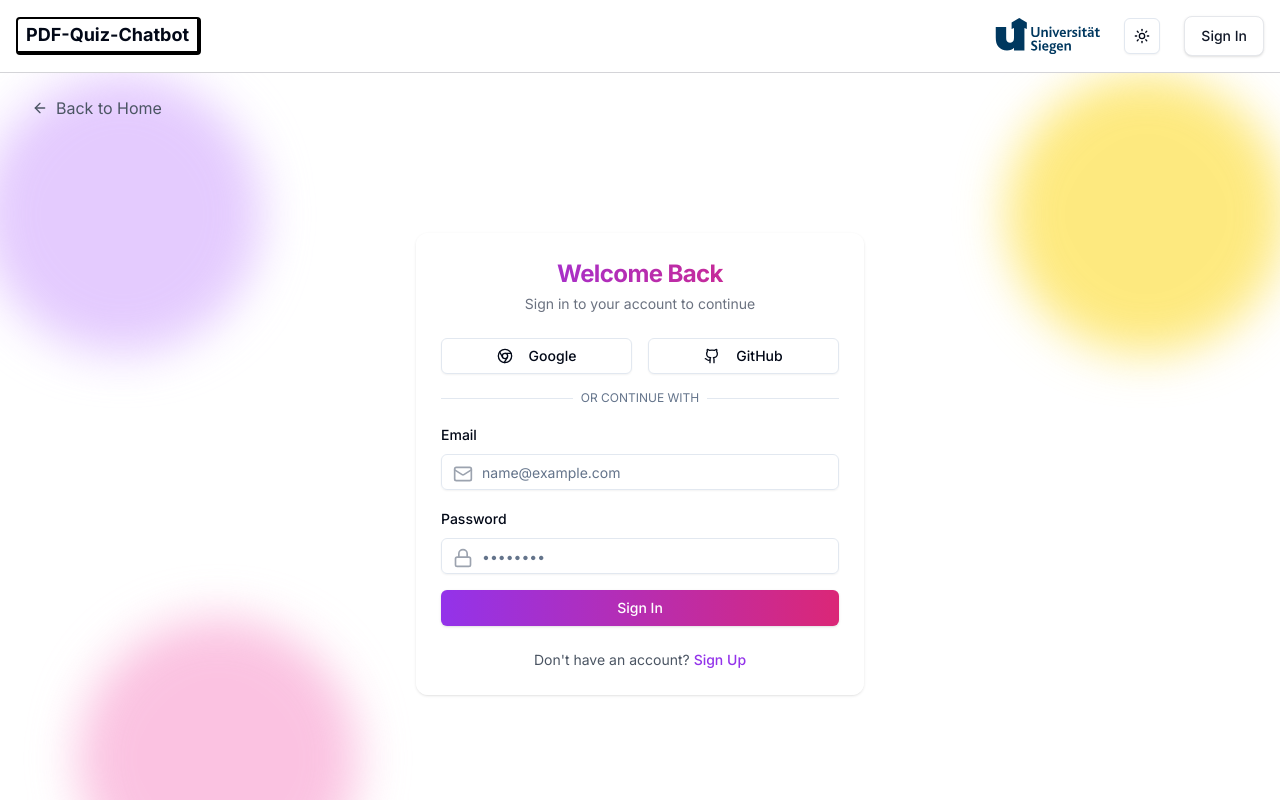
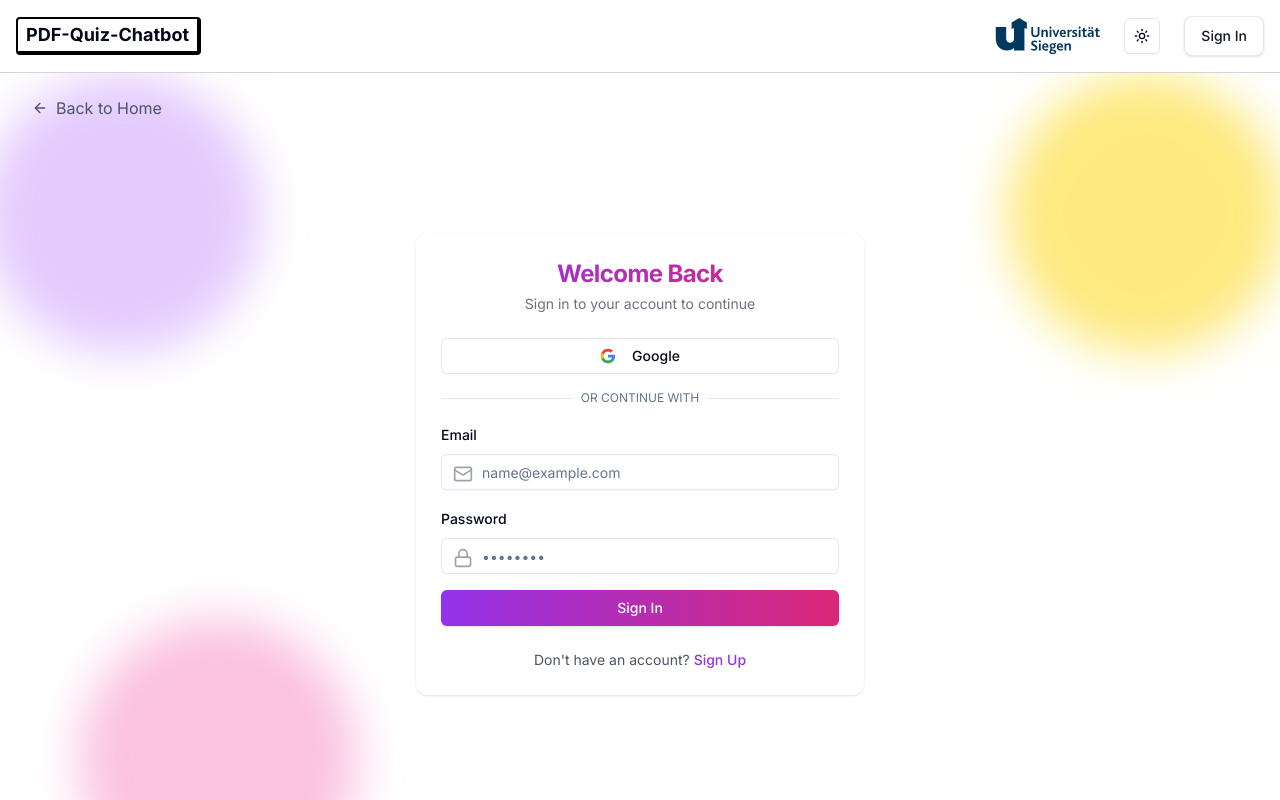
Before and after one commit to YounusEjazi/PDF-QUIZ-CHATBOT, a Next.js app in the folder pdf-quiz-chatbot/: page /auth/register in a window 1280 px wide. Shown: the top 800 px of the page. Built offline with nearby package versions, Linux system fonts and the light colour scheme; no server answers.

Commit message:
Refactor authentication page by removing GitHub sign-in button and replacing Google icon with an inline SVG for improved consistency and reduced dependencies.

```diff
--- a/pdf-quiz-chatbot/src/app/auth/register/page.tsx
+++ b/pdf-quiz-chatbot/src/app/auth/register/page.tsx
@@ -5,7 +5,7 @@
 import { signIn } from "next-auth/react";
 import axios from "axios";
 import { useTheme } from "next-themes";
-import { ArrowLeft, Mail, Lock, User, Github, Chrome } from "lucide-react";
+import { ArrowLeft, Mail, Lock, User } from "lucide-react";
 import Link from "next/link";
 
 import {
@@ -72,9 +72,6 @@
     signIn("google", { callbackUrl: "/dashboard" });
   };
 
-  const handleGithubSignIn = () => {
-    signIn("github", { callbackUrl: "/dashboard" });
-  };
 
   return (
     <main className="min-h-screen w-full flex flex-col items-center justify-center relative overflow-hidden p-4 sm:p-8">
@@ -112,24 +109,22 @@
             )}
 
             {/* OAuth Buttons */}
-            <div className="grid grid-cols-2 gap-4">
+            <div className="w-full">
               <Button
                 variant="outline"
                 className="w-full"
                 onClick={handleGoogleSignIn}
                 disabled={isLoading}
               >
-                <Chrome className="mr-2 h-4 w-4" />
+                <div className="mr-2 h-4 w-4 flex items-center justify-center">
+                  <svg className="h-4 w-4" viewBox="0 0 24 24">
+                    <path fill="#4285F4" d="M22.56 12.25c0-.78-.07-1.53-.2-2.25H12v4.26h5.92c-.26 1.37-1.04 2.53-2.21 3.31v2.77h3.57c2.08-1.92 3.28-4.74 3.28-8.09z"/>
+                    <path fill="#34A853" d="M12 23c2.97 0 5.46-.98 7.28-2.66l-3.57-2.77c-.98.66-2.23 1.06-3.71 1.06-2.86 0-5.29-1.93-6.16-4.53H2.18v2.84C3.99 20.53 7.7 23 12 23z"/>
+                    <path fill="#FBBC05" d="M5.84 14.09c-.22-.66-.35-1.36-.35-2.09s.13-1.43.35-2.09V7.07H2.18C1.43 8.55 1 10.22 1 12s.43 3.45 1.18 4.93l2.85-2.22.81-.62z"/>
+                    <path fill="#EA4335" d="M12 5.38c1.62 0 3.06.56 4.21 1.64l3.15-3.15C17.45 2.09 14.97 1 12 1 7.7 1 3.99 3.47 2.18 7.07l3.66 2.84c.87-2.6 3.3-4.53 6.16-4.53z"/>
+                  </svg>
+                </div>
                 Google
-              </Button>
-              <Button
-                variant="outline"
-                className="w-full"
-                onClick={handleGithubSignIn}
-                disabled={isLoading}
-              >
-                <Github className="mr-2 h-4 w-4" />
-                GitHub
               </Button>
             </div>
 
```
